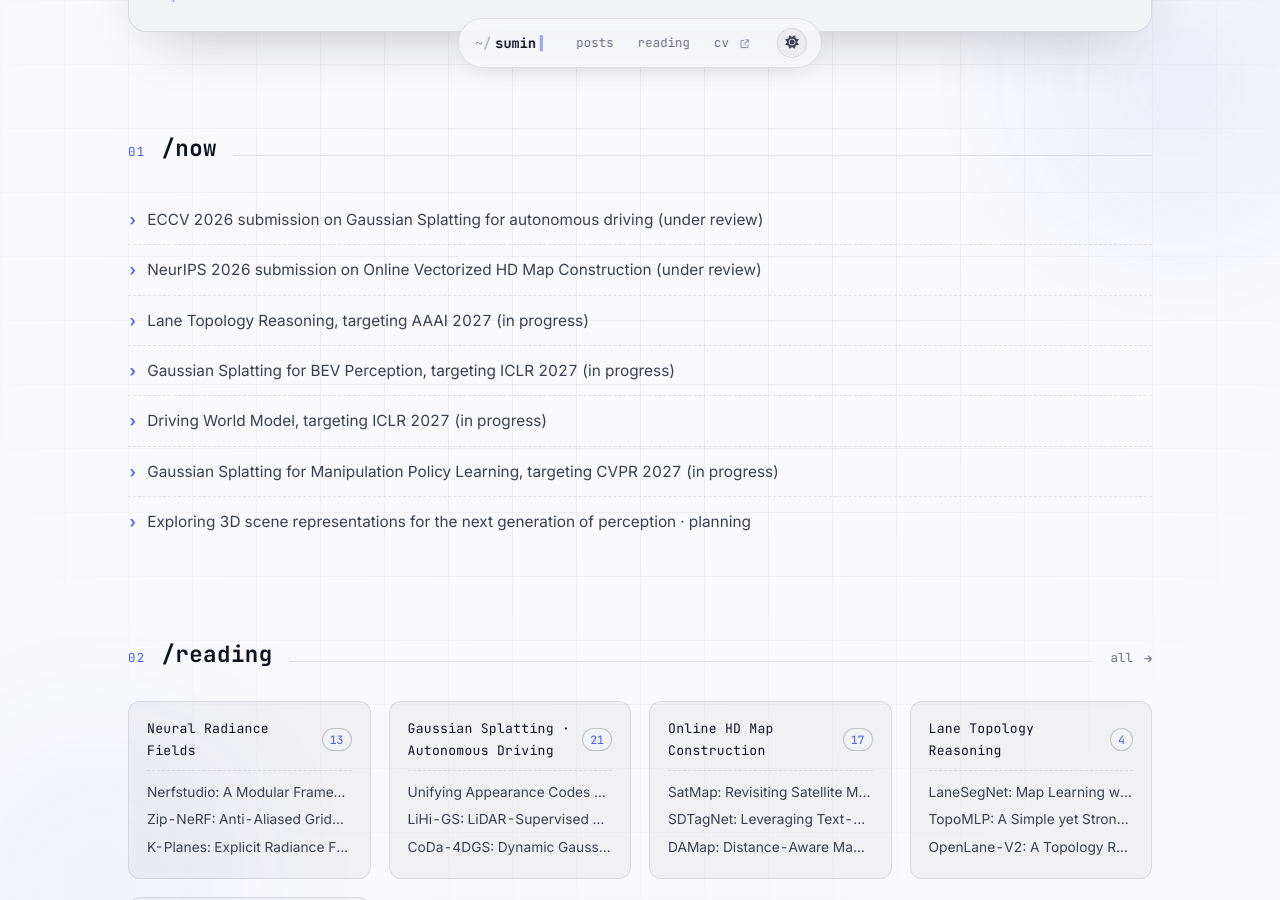
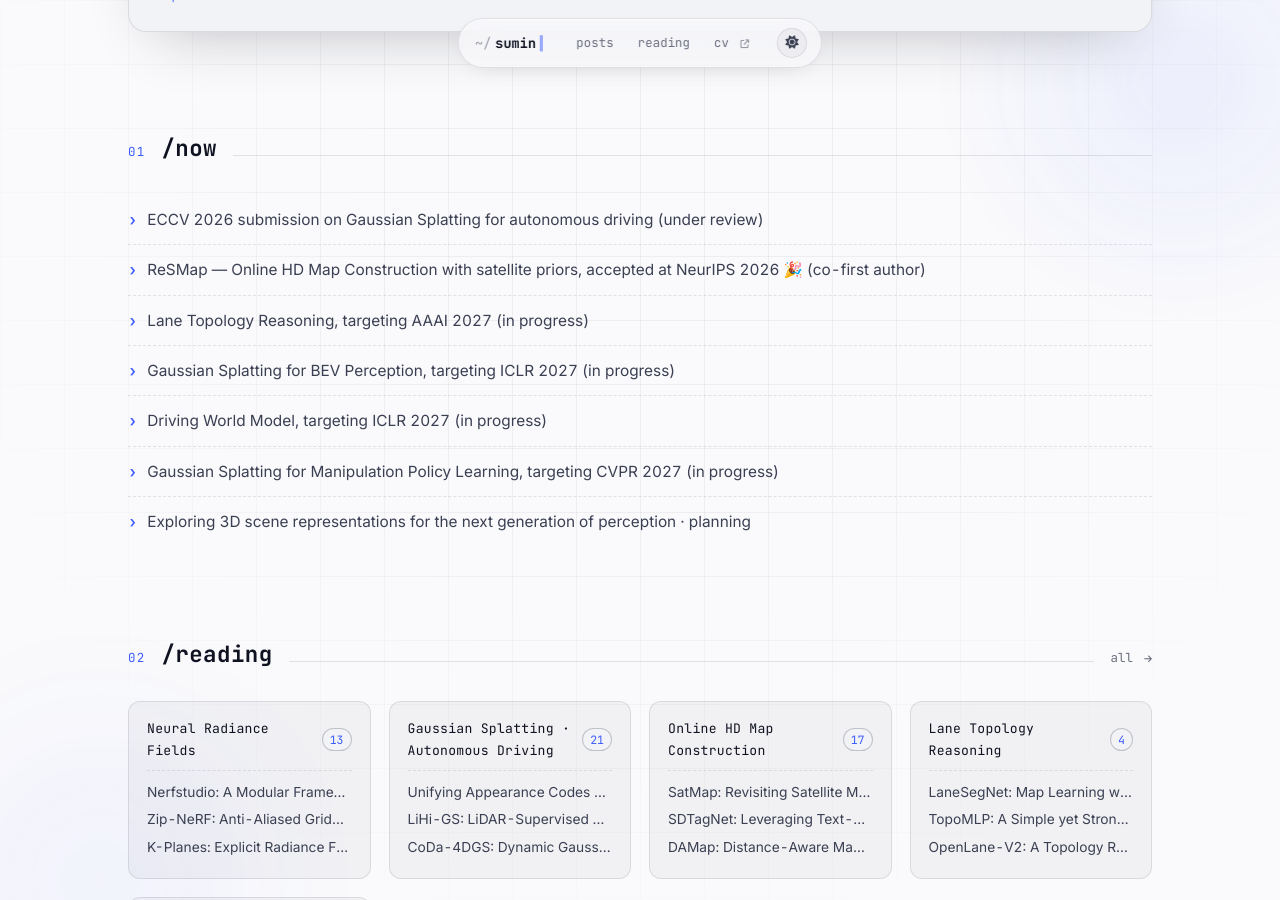
Before and after one commit to sumin1ee/sumin1ee.github.io, a Jekyll site: the page built from index.html, in a window 1280 px wide and 900 px high, scrolled down 601 px. Built offline with Jekyll 4.4.1, drawn with Linux system fonts in a browser that asks for light colours; the list of posts is cut into pages by our own code.

Commit message:
Announce ReSMap acceptance at NeurIPS 2026
Update /now and the research git log with the accepted paper.

Co-Authored-By: Claude Opus 5.5 <noreply@anthropic.com>

```diff
--- a/_data/git_log.yml
+++ b/_data/git_log.yml
@@ -3,10 +3,15 @@
 # Refs render in (parens), like real `git log --decorate`.
 
 commits:
+  - hash: "f3a9c07"
+    date: "2026-09-25"
+    author: "sumin1ee"
+    refs: ["HEAD", "main", "tag: neurips-2026"]
+    msg: "🎉 ReSMap accepted at NeurIPS 2026 — online HD map construction with satellite priors (co-first author)"
+
   - hash: "7e1d40a"
     date: "2026-05-06"
     author: "sumin1ee"
-    refs: ["HEAD", "main", "under-review"]
     msg: "submit a mapping paper to NeurIPS 2026 — first author (double-blind, name withheld)"
 
   - hash: "a8f3c2d"
--- a/_data/now.yml
+++ b/_data/now.yml
@@ -1,7 +1,7 @@
 # What I'm working on, currently. Edit this when things change.
 items:
   - "ECCV 2026 submission on Gaussian Splatting for autonomous driving (under review)"
-  - "NeurIPS 2026 submission on Online Vectorized HD Map Construction (under review)"
+  - "ReSMap — Online HD Map Construction with satellite priors, accepted at NeurIPS 2026 🎉 (co-first author)"
   - "Lane Topology Reasoning, targeting AAAI 2027 (in progress)"
   - "Gaussian Splatting for BEV Perception, targeting ICLR 2027 (in progress)"
   - "Driving World Model, targeting ICLR 2027 (in progress)"
```
